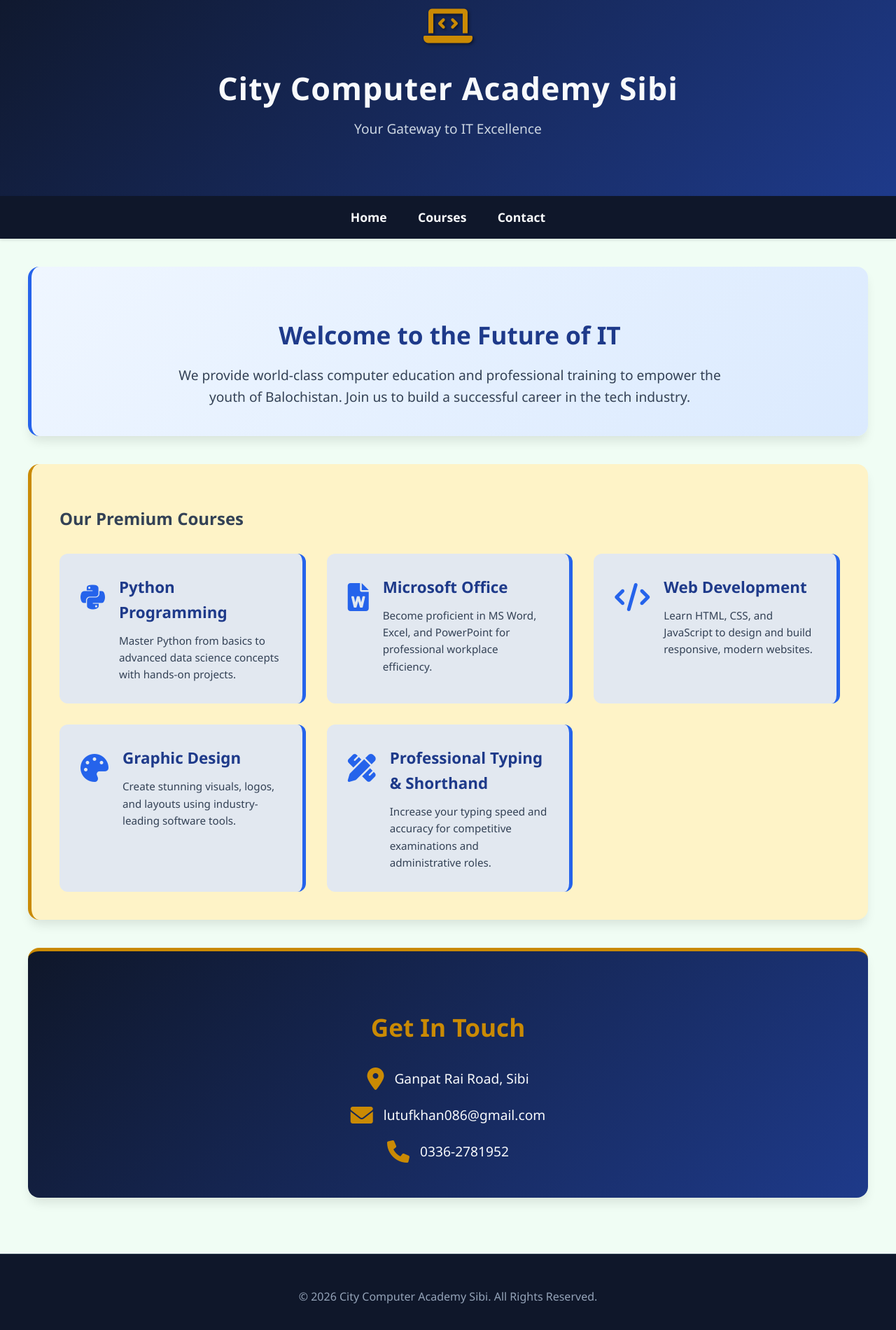
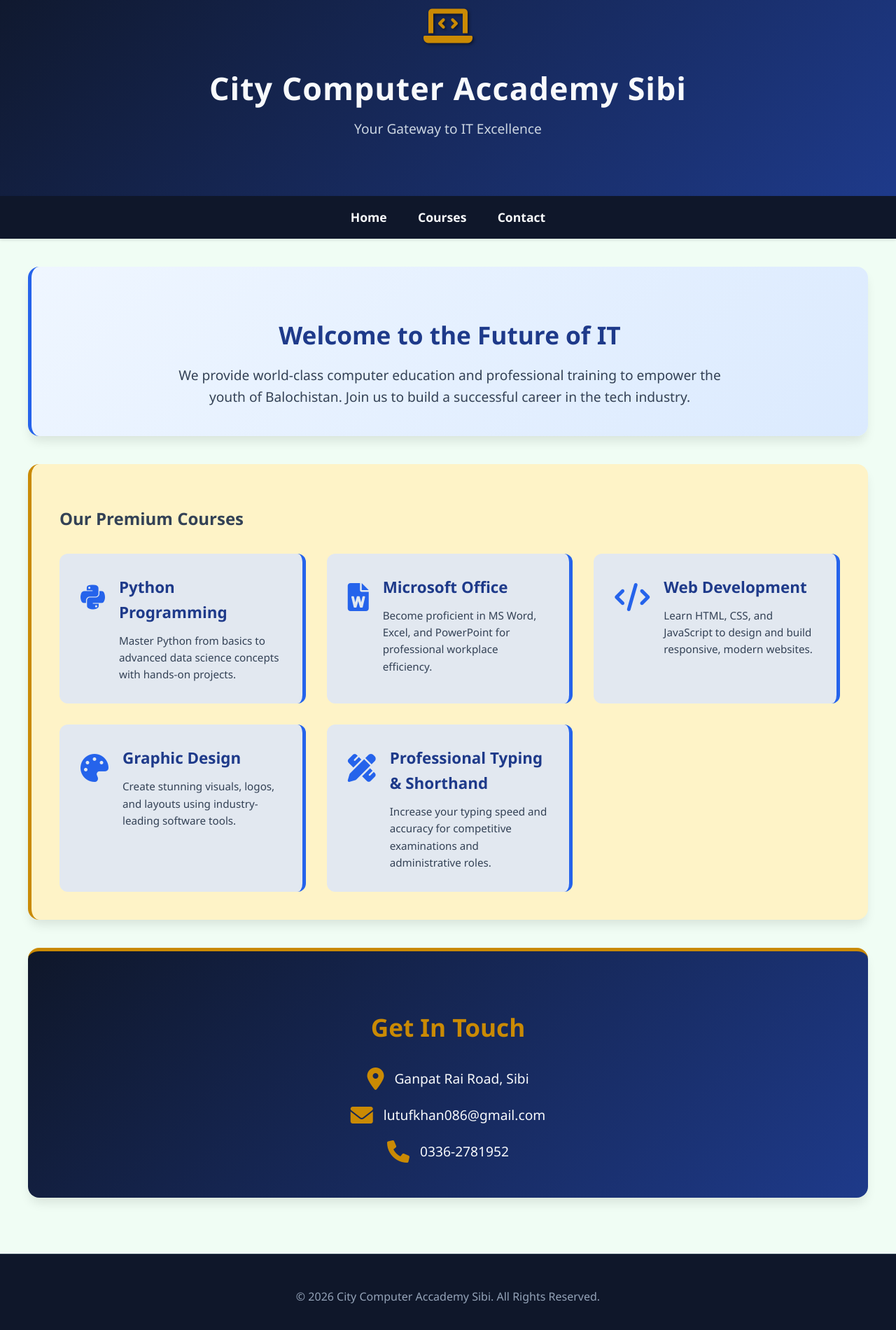
Before and after one commit to lutufkhan086-lgtm/City-Computer-Accademy-Sibi, a plain HTML site: page Index.html in a window 1280 px wide. Shown: the part 88-1988 px from the top of the page at 70% size. Drawn offline with Linux system fonts and the light colour scheme.

Commit message:
Add files via upload

```diff
--- a/Index.html
+++ b/Index.html
@@ -3,7 +3,7 @@
 <head>
     <meta charset="UTF-8">
     <meta name="viewport" content="width=device-width, initial-scale=1.0">
-    <title>City Computer Academy Sibi</title>
+    <title>City Computer Accademy Sibi</title>
     <link href="https://cdnjs.cloudflare.com/ajax/libs/font-awesome/6.0.0/css/all.min.css" rel="stylesheet">
     <style>
         :root {
@@ -68,7 +68,7 @@
         <div class="header-bg"></div>
         <div class="header-content">
             <div class="logo"><i class="fa-solid fa-laptop-code"></i></div>
-            <h1>City Computer Academy Sibi</h1>
+            <h1>City Computer Accademy Sibi</h1>
             <p>Your Gateway to IT Excellence</p>
         </div>
     </header>
@@ -141,7 +141,7 @@
         </section>
     </div>
     <footer>
-        <p>&copy; 2026 City Computer Academy Sibi. All Rights Reserved.</p>
+        <p>&copy; 2026 City Computer Accademy Sibi. All Rights Reserved.</p>
     </footer>
 </body>
 </html>
```
